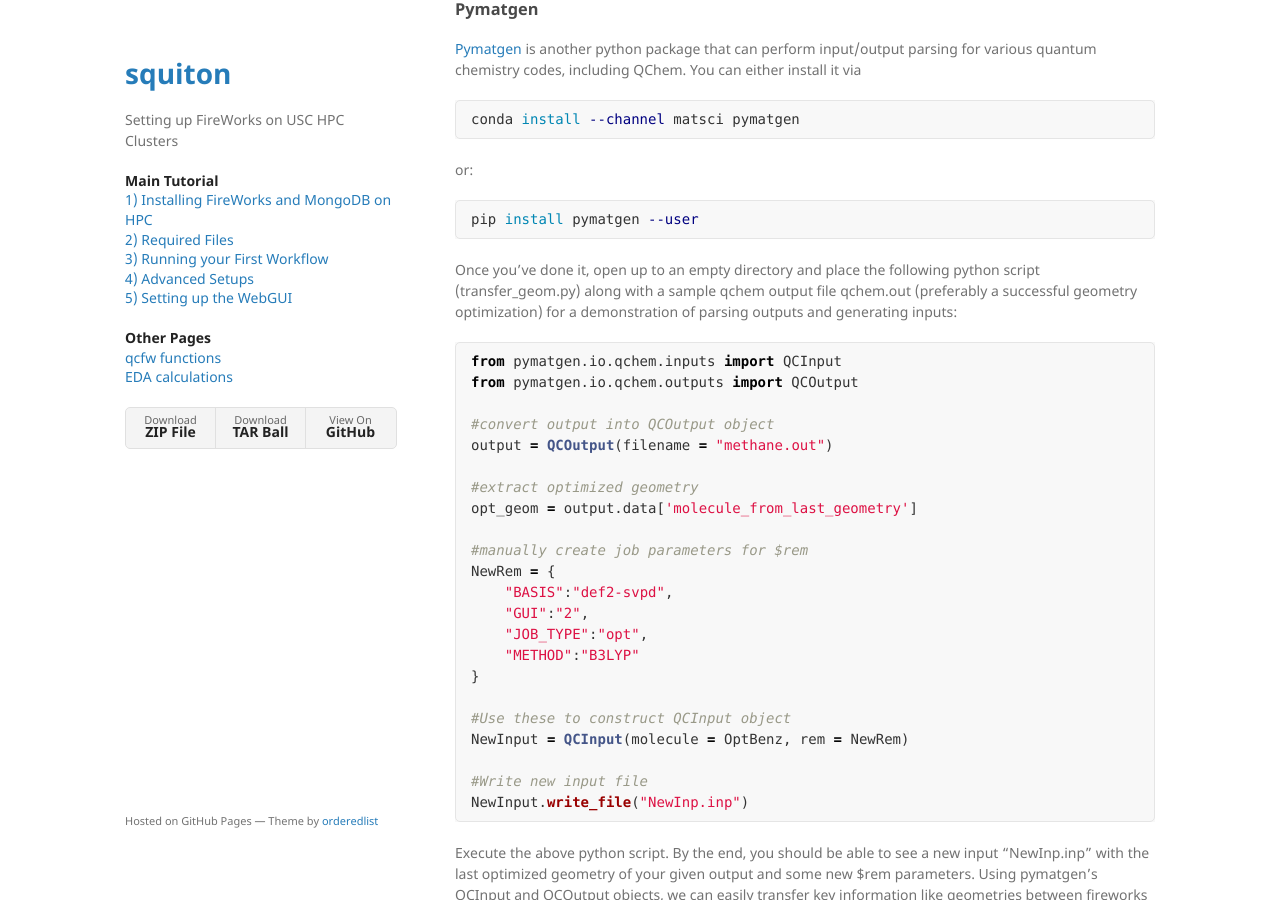
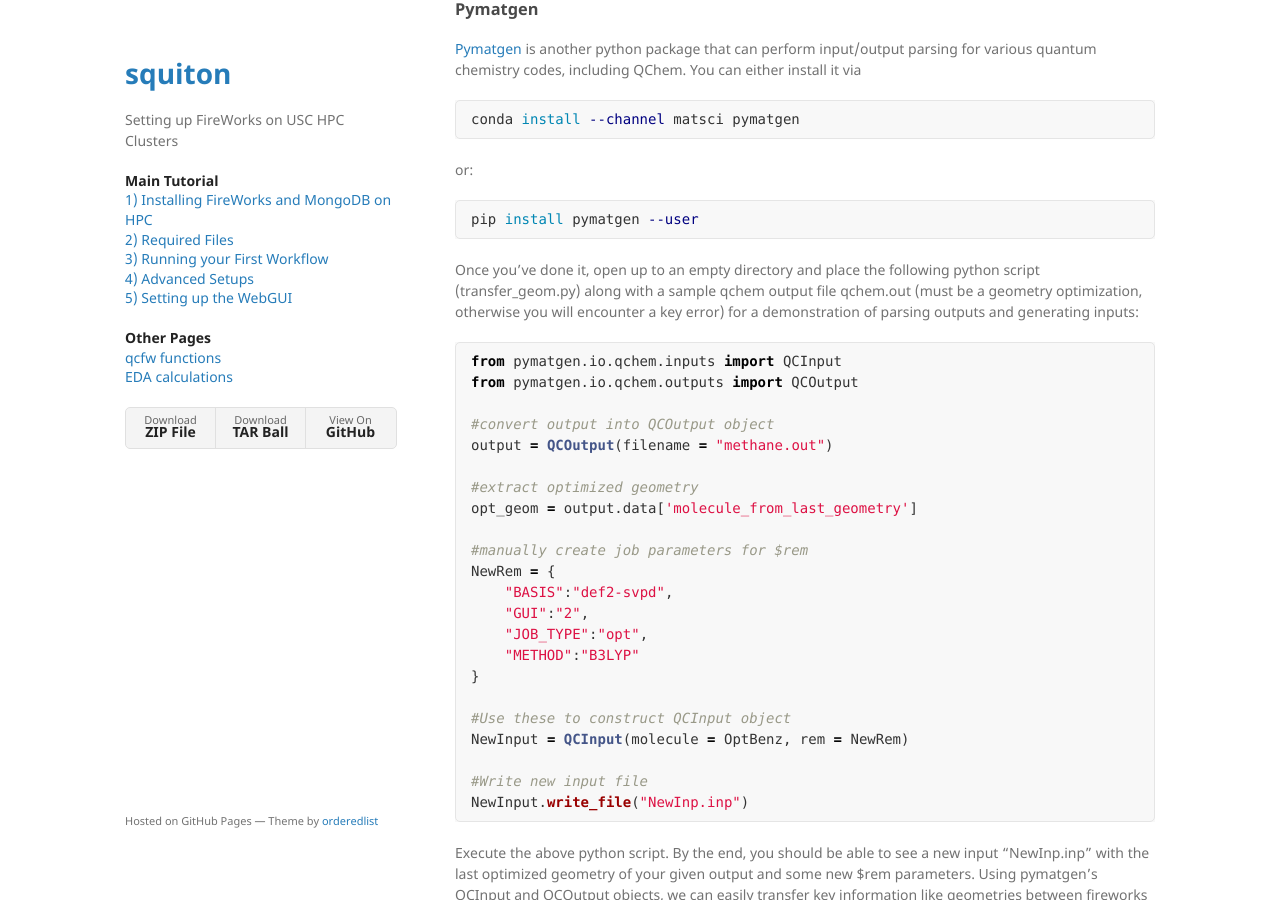
Before and after one commit to stephen-quiton/stephen-quiton.github.io, a Jekyll site: the page built from pages/FW4-Advanced-Setups.md, in a window 1280 px wide and 900 px high, scrolled down 316 px. Built offline with Jekyll 4.4.1, drawn with Linux system fonts in a browser that asks for light colours; our own code applies the rules of GitHub Pages for plain Markdown files.

Commit message:
Update FW4-Advanced-Setups.md

````diff
--- a/pages/FW4-Advanced-Setups.md
+++ b/pages/FW4-Advanced-Setups.md
@@ -20,7 +20,7 @@ or:
 pip install pymatgen --user
 ```
 
-Once you've done it, open up to an empty directory and place the following python script (transfer_geom.py) along with a sample qchem output file qchem.out (preferably a successful geometry optimization) for a demonstration of parsing outputs and generating inputs:
+Once you've done it, open up to an empty directory and place the following python script (transfer_geom.py) along with a sample qchem output file qchem.out (must be a geometry optimization, otherwise you will encounter a key error) for a demonstration of parsing outputs and generating inputs:
 
 ```python
 from pymatgen.io.qchem.inputs import QCInput
````
